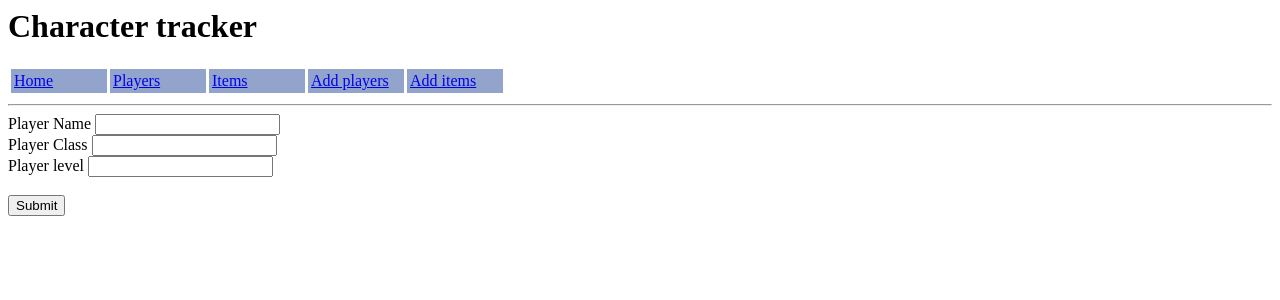
After one commit to AmirAR-QA/Project1, a Flask app: page /addplayers in a window 1280 px wide. The commit adds this page. Shown: the top 300 px of the page. Run offline with Flask 2, Linux system fonts and the light colour scheme.

Commit message:
Fully functional CRUD app achieved!

```diff
--- a/application/__init__.py
+++ b/application/__init__.py
@@ -5,6 +5,7 @@ from os import getenv
 app = Flask(__name__)
 
 app.config['SQLALCHEMY_DATABASE_URI'] = "sqlite:///data.db"
+app.config['SQLALCHEMY_TRACK_MODIFICATIONS'] = False
 app.config['SECRET_KEY'] = "secret"
 
 db = SQLAlchemy(app)
--- a/application/forms.py
+++ b/application/forms.py
@@ -3,9 +3,7 @@ from wtforms import StringField, BooleanField, SubmitField, SelectField, validat
 from wtforms.validators import DataRequired, ValidationError, Length
 from wtforms.fields.core import IntegerField
 from wtforms.ext.sqlalchemy.fields import QuerySelectField
-
 from application.models import Items, Players
-
 from application import db
 
 class PlayersForm(FlaskForm):
@@ -13,12 +11,14 @@ class PlayersForm(FlaskForm):
     player_class        =   StringField('Player Class', validators=[DataRequired()])
     level               =   IntegerField('Player level', validators=[DataRequired()])
     submit              =   SubmitField('Submit')
+    update              =   SubmitField('Update')
     delete              =   SubmitField('Delete')
 
 class ItemsForm(FlaskForm):
-    item_name   =   StringField('Description', validators=[DataRequired(), Length(min=2,max=30)])
+    item_name   =   StringField('Item Name', validators=[DataRequired(), Length(min=2,max=30)])
     value       =   StringField('Value (gp)', validators=[DataRequired()])
     weight      =   StringField('Weight (kg)', validators=[DataRequired()])
     rarity      =   StringField('Rarity', validators=[DataRequired()])
     submit      =   SubmitField('Submit')
+    update      =   SubmitField('Update')
     delete      =   SubmitField('Delete')
--- a/application/models.py
+++ b/application/models.py
@@ -9,7 +9,7 @@ class Items(db.Model):
 
 class Players(db.Model):
     player_id       =   db.Column(db.Integer, primary_key=True)
+    player_name     =   db.Column(db.String(50), nullable=False)
     player_class    =   db.Column(db.String(50), unique=False, nullable=False)
-    player_name     =   db.Column(db.String(50), nullable=False)
     level           =   db.Column(db.Integer, nullable=False)
-    itemid          =   db.Column(db.Integer, db.ForeignKey('items.item_id'), nullable=False)
+    # itemid          =   db.Column(db.Integer, db.ForeignKey('items.item_id'), nullable=False)
--- a/application/routes.py
+++ b/application/routes.py
@@ -1,5 +1,5 @@
 from application import app, db
-from flask import render_template, redirect, url_for
+from flask import render_template, redirect, url_for, request
 from application.models import Items, Players
 from application.forms import PlayersForm, ItemsForm
 from flask_wtf import FlaskForm
@@ -11,14 +11,72 @@ from wtforms.validators import DataRequired, ValidationError
 def index():
     all_players = Players.query.all()
     all_items = Items.query.all()
-    return render_template('body.html', Items=all_items, player_list = all_players)
+    return render_template('body.html', Items=all_items, player_list=all_players)
 
-@app.route('/editplayers', methods=["GET", "POST"])
-def editplayers():
+@app.route('/addplayers', methods=["GET", "POST"])
+def addplayers():
     form = PlayersForm()
+    error = ""
+    if request.method == "POST":
+        value1 = form.player_name.data
+        value2 = form.player_class.data
+        value3 = form.level.data
+        added_player = Players(player_name = value1, player_class = value2, level = value3)
+        db.session.add(added_player)
+        db.session.commit()
+        if form.validate_on_submit():
+            return redirect('index')
+    return render_template('addplayers.html', form=form)
+
+@app.route('/additems', methods=["GET", "POST"])
+def additems():
+    form = ItemsForm()
+    error = ""
+    if request.method == "POST":
+        value1 = form.item_name.data
+        value2 = form.value.data
+        value3 = form.weight.data
+        value4 = form.rarity.data
+        added_item = Items(item_name = value1, value = value2, weight = value3, rarity = value4)
+        db.session.add(added_item)
+        db.session.commit()
+        if form.validate_on_submit():
+            return redirect('index')
+    return render_template('additems.html', form=form)
+
+@app.route("/players", methods=["GET", "POST"])
+def showplayers():
+    form = PlayersForm()
+    players_sorted  = Players.query.order_by(Players.player_id).all()
+    return render_template("players.html", form=form, all_players=players_sorted)
+
+@app.route('/deleteplayers/<int:player_id>')
+def deleteplayers(player_id):
+    deleted_player = Players.query.get(player_id)
+    db.session.delete(deleted_player)
+    db.session.commit()
+    return redirect(url_for('index'))
+
+@app.route("/items", methods=["GET", "POST"])
+def showitems():
+    form = ItemsForm()
+    items_sorted  = Items.query.order_by(Items.item_id).all()
+    return render_template("items.html", form=form, all_items=items_sorted)
+
+@app.route('/deleteitems/<int:item_id>')
+def deleteitems(item_id):
+    deleted_item = Items.query.get(item_id)
+    db.session.delete(deleted_item)
+    db.session.commit()
+    return redirect(url_for('index'))
+
+@app.route("/updateplayers/<player_id>", methods=['GET', 'POST'])
+def update_player(player_id):
+    player = db.session.query(Players).get(player_id)
+    form = PlayersForm(obj=player)
     if form.validate_on_submit():
-        edit_player = Player(player_name = form.player_name.data)
-        db.session.add(edit_player)
+        form.populate_obj(player)
+        db.session.add(player)
         db.session.commit()
-        return redirect('index')
-    return render_template('editplayers.html', form=form)
+        return redirect(url_for('index'))
+    return render_template('updateplayers.html', title="Level up!", form=form)
--- /dev/null
+++ b/application/templates/addplayers.html
@@ -0,0 +1,32 @@
+{% extends "body.html" %}
+
+{% block body %}
+
+<form method="POST" action="">
+    {{ form.hidden_tag() }}
+    {{ form.player_name.label }} {{ form.player_name }}
+    {% if form.player_name.errors %}
+    {% for error in form.player_name.errors %}
+    {{error}}
+    {% endfor %}
+    {% endif %}
+    <br>
+    {{ form.player_class.label }} {{ form.player_class }}
+    {% if form.player_class.errors %}
+    {% for error in form.player_class.errors %}
+    {{error}}
+    {% endfor %}
+    {% endif %}
+    <br>
+    {{ form.level.label }} {{ form.level }}
+    {% if form.level.errors %}
+    {% for error in form.level.errors %}
+    {{error}}
+    {% endfor %}
+    {% endif %}
+    <br>
+    <br>
+    {{ form.submit }}
+</form>
+
+{% endblock body %}
--- a/application/templates/body.html
+++ b/application/templates/body.html
@@ -9,8 +9,8 @@
                 <td width=90px ><a href="/index">Home</a></td>
                 <td width=90px ><a href="/players">Players</a></td>
                 <td width=90px><a href="/items">Items</a></td>
-                <td width=90px ><a href="/editplayers">Edit players</a></td>
-                <td width=90px><a href="/edititems">Edit items</a></td>
+                <td width=90px ><a href="/addplayers">Add players</a></td>
+                <td width=90px><a href="/additems">Add items</a></td>
             </tr>
         </table>
         <hr>
```
Also changed, not shown: application/templates/additems.html (added, +19 -0 lines), application/templates/items.html (+29 -0 lines), application/templates/players.html (+29 -0 lines), application/templates/updateplayers.html (added, +40 -0 lines), application/data.db.
